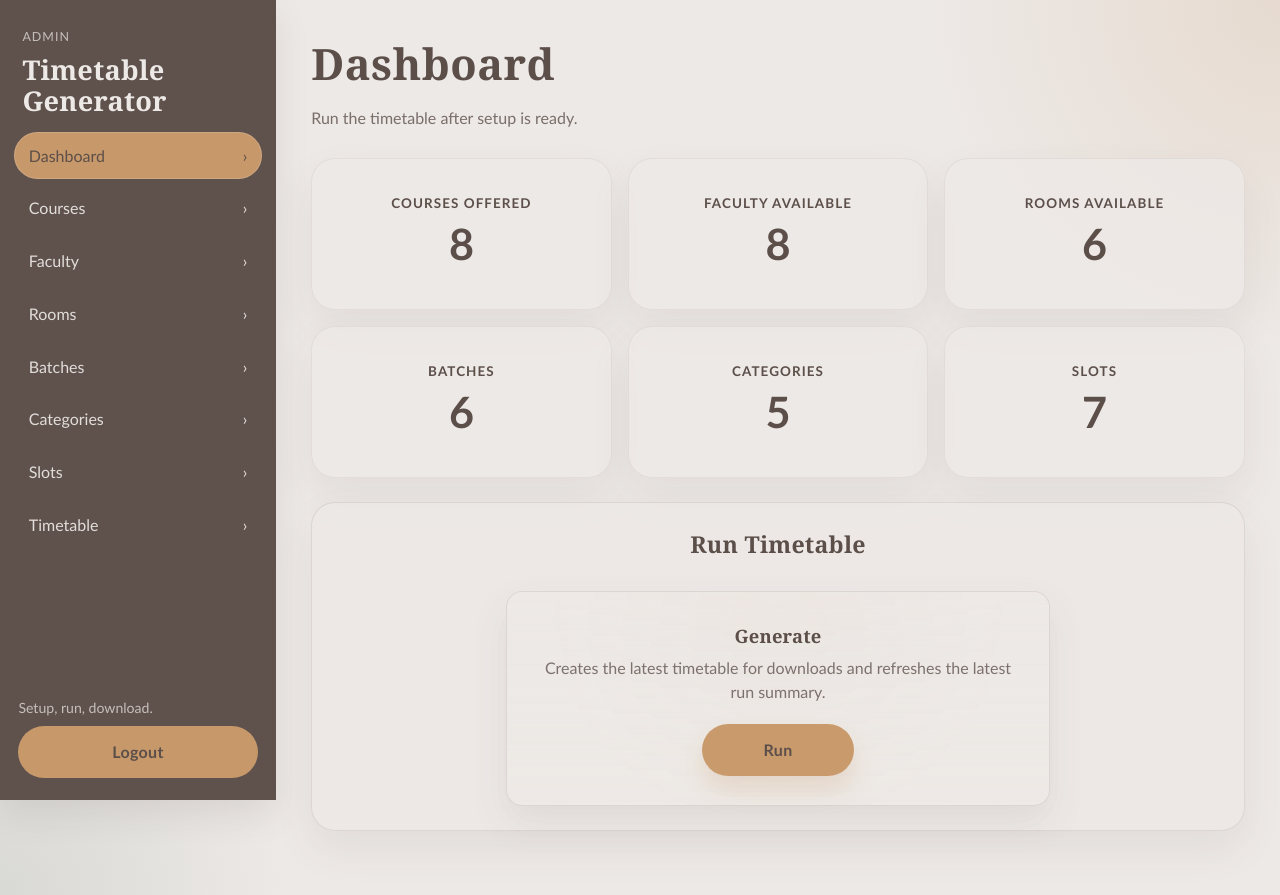
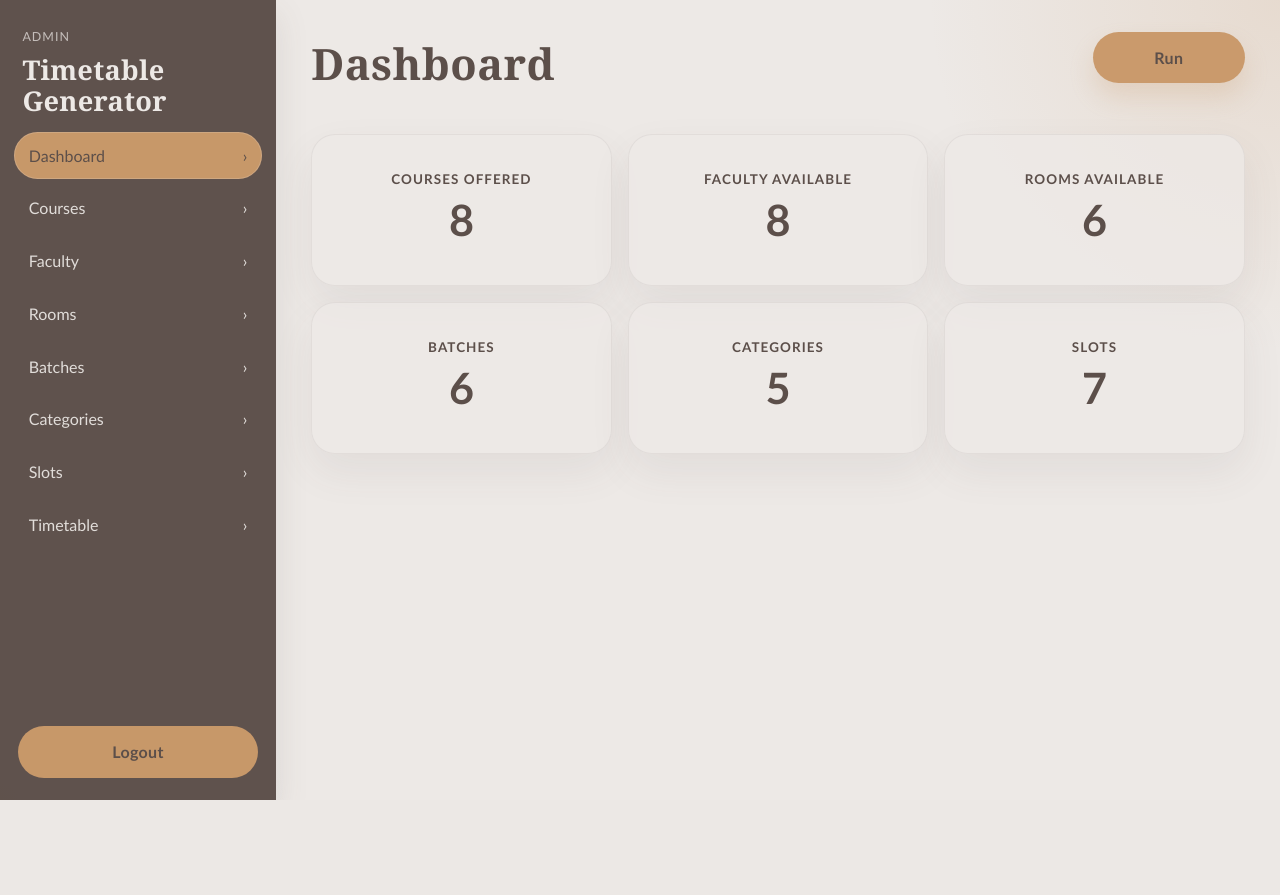
Before and after one commit to jsgill0801/time-table-generator, a Flask app: template frontend/templates/dashboard.html in a window 1280 px wide. After the commit the page ends 800 px from the top, so only its background shows below. Run offline with Flask 3, Linux system fonts and the light colour scheme; the template is opened without the code that fills it, so the values that code supplies are empty.

Commit message:
Improved UI

```diff
--- a/frontend/static/script.js
+++ b/frontend/static/script.js
@@ -37,7 +37,7 @@
     const RESOURCE_CONFIGS = {
         courses: {
             title: "Courses",
-            description: "Courses used in the timetable.",
+            description: "",
             chip: "Course Data",
             tableTitle: "Course List",
             searchPlaceholder: "",
@@ -69,7 +69,7 @@
         },
         faculty: {
             title: "Faculty",
-            description: "Faculty available for scheduling.",
+            description: "",
             chip: "Faculty Data",
             tableTitle: "Faculty List",
             searchPlaceholder: "Search faculty or load",
@@ -99,7 +99,7 @@
         },
         rooms: {
             title: "Rooms",
-            description: "Rooms and capacities used in scheduling.",
+            description: "",
             chip: "Room Data",
             tableTitle: "Room List",
             searchPlaceholder: "Search room or capacity",
@@ -160,7 +160,7 @@
         },
         categories: {
             title: "Categories",
-            description: "Teaching categories used in scheduling.",
+            description: "",
             chip: "Category Rules",
             tableTitle: "Category List",
             searchPlaceholder: "Search category",
@@ -184,7 +184,7 @@
         },
         slots: {
             title: "Slots",
-            description: "Time windows used by the timetable.",
+            description: "",
             chip: "Slot Data",
             tableTitle: "Slot List",
             searchPlaceholder: "Search slot name or time",
@@ -303,7 +303,6 @@
             navMarkup +
             "</nav>" +
             '<div class="sidebar-footer">' +
-            '<p class="sidebar-note">Setup, run, download.</p>' +
             '<button class="logout-button" type="button" data-logout-button>Logout</button>' +
             "</div>";
 
@@ -425,17 +424,6 @@
         }
 
         runButton.addEventListener("click", async function () {
-            const status = document.getElementById("runStatus");
-            const context = document.getElementById("runContext");
-
-            if (status) {
-                status.classList.add("is-visible");
-            }
-
-            if (context) {
-                context.textContent = "Checking setup data...";
-            }
-
             setButtonBusy(runButton, true, "Running...");
 
             try {
@@ -444,15 +432,7 @@
                 const generation = createGenerationPayload();
                 storeGeneration(generation);
                 renderDashboardReport(generation);
-
-                if (context) {
-                    context.textContent = "Run complete. Open Timetable to download.";
-                }
             } finally {
-                if (status) {
-                    status.classList.remove("is-visible");
-                }
-
                 setButtonBusy(runButton, false, "Run");
             }
         });
@@ -484,7 +464,7 @@
         setText("roomConflictText", report.roomNote);
         setText("slotConflictText", report.slotNote);
         setText("conflictReportSummary", report.conflictSummary);
-        setText("lastRunText", "Last generated on " + formatDateTime(generation.generatedAt) + ". " + report.courseUsageNote);
+        setText("lastRunText", "Last generated on " + formatDateTime(generation.generatedAt) + ".");
         renderConflictReportList(document.getElementById("conflictReportList"), report.conflicts);
 
         reportPanel.classList.remove("is-hidden");
--- a/frontend/static/style.css
+++ b/frontend/static/style.css
@@ -778,6 +778,7 @@ textarea:focus {
     background: rgba(201, 153, 107, 0.98);
     color: var(--color-text);
     font-weight: 700;
+    line-height: 1;
 }
 
 .inline-link:hover,
--- a/frontend/templates/dashboard.html
+++ b/frontend/templates/dashboard.html
@@ -13,10 +13,9 @@
         <main class="app-main">
             <header class="page-header dashboard-header">
                 <div>
-                    <!--<p class="page-kicker">Step 2 of 3</p>-->
                     <h1>Dashboard</h1>
-                    <p class="page-intro">Run the timetable after setup is ready.</p>
                 </div>
+                <button class="btn-primary btn-large" id="runTimetableButton" type="button">Run</button>
             </header>
 
             <section class="stats-grid stats-grid-dashboard dashboard-stats-grid" aria-label="Dashboard summary">
@@ -69,35 +68,11 @@
                 </article>
             </section>
 
-            <section class="content-panel dashboard-panel dashboard-run-panel">
-                <div class="panel-heading dashboard-panel-heading">
-                    <div>
-                        <h2>Run Timetable</h2>
-                        <p class="panel-subtext" id="runContext"></p>
-                    </div>
-                </div>
-
-                <div class="run-layout run-layout-single dashboard-run-layout">
-                    <article class="run-card run-card-featured dashboard-run-card">
-                        <h3>Generate</h3>
-                        <p>Creates the latest timetable for downloads and refreshes the latest run summary.</p>
-
-                        <div class="run-actions">
-                            <button class="btn-primary btn-large" id="runTimetableButton" type="button">Run</button>
-                            <div class="status-inline" id="runStatus" role="status" aria-live="polite">
-                                <span class="spinner" aria-hidden="true"></span>
-                                <span>Checking...</span>
-                            </div>
-                        </div>
-                    </article>
-                </div>
-            </section>
 
             <section class="content-panel report-panel is-hidden dashboard-panel" id="dashboardReport">
                 <div class="panel-heading">
                     <div>
                         <h2>Run Summary</h2>
-                        <p class="panel-subtext">See course coverage and any faculty, room, or slot conflicts for the latest run.</p>
                     </div>
                 </div>
 
@@ -105,31 +80,26 @@
                     <article class="report-card">
                         <h3>Courses Scheduled</h3>
                         <strong class="report-value" id="courseUsageCount">0 / 0</strong>
-                        <p id="courseUsageText">No run yet.</p>
                     </article>
 
                     <article class="report-card">
                         <h3>Course Clashes</h3>
                         <strong class="report-value" id="courseClashCount">0</strong>
-                        <p id="courseClashText">No run yet.</p>
                     </article>
 
                     <article class="report-card">
                         <h3>Faculty Clashes</h3>
                         <strong class="report-value" id="facultyClashCount">0</strong>
-                        <p id="facultyClashText">No run yet.</p>
                     </article>
 
                     <article class="report-card">
                         <h3>Room Conflicts</h3>
                         <strong class="report-value" id="roomConflictCount">0</strong>
-                        <p id="roomConflictText">No run yet.</p>
                     </article>
 
                     <article class="report-card">
                         <h3>Slot Conflicts</h3>
                         <strong class="report-value" id="slotConflictCount">0</strong>
-                        <p id="slotConflictText">No run yet.</p>
                     </article>
                 </div>
 
```
